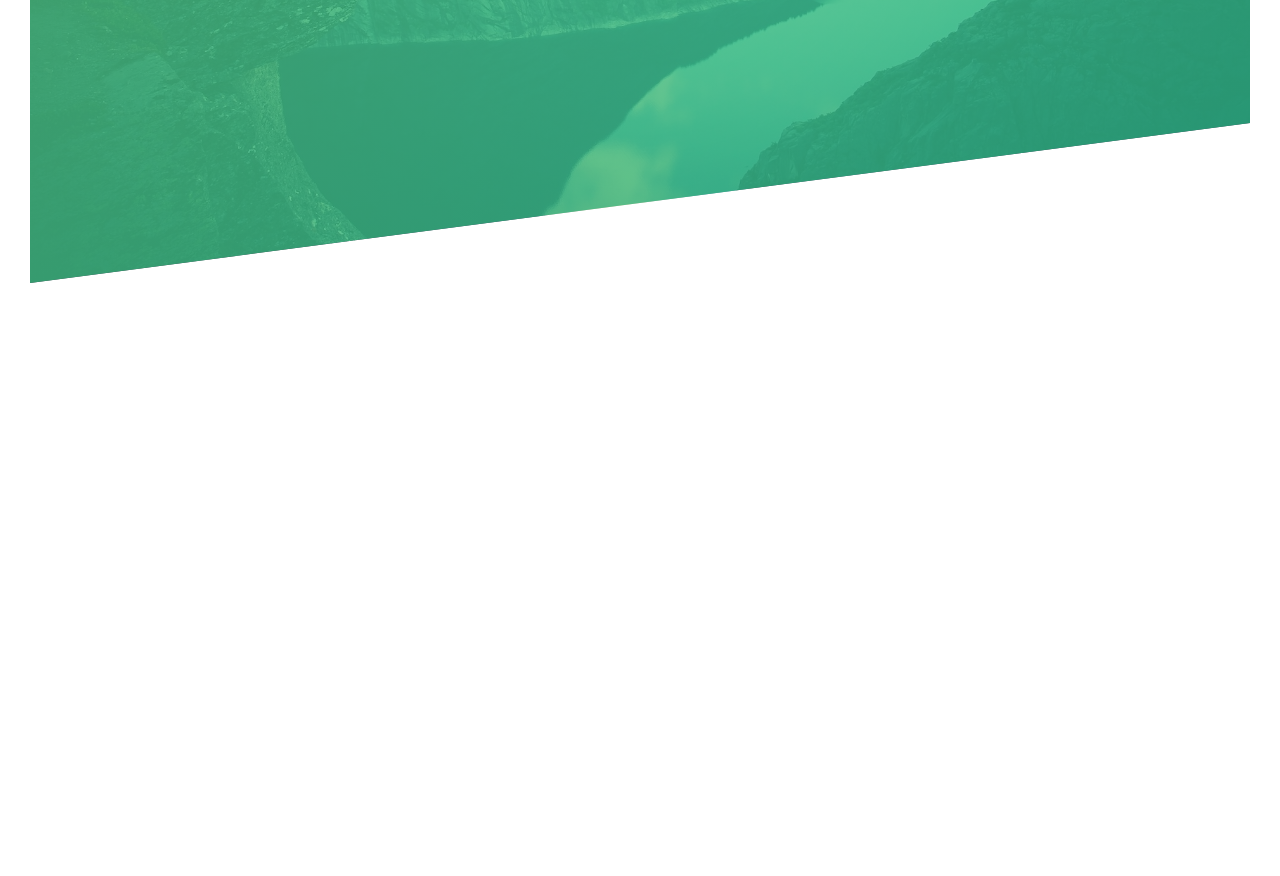
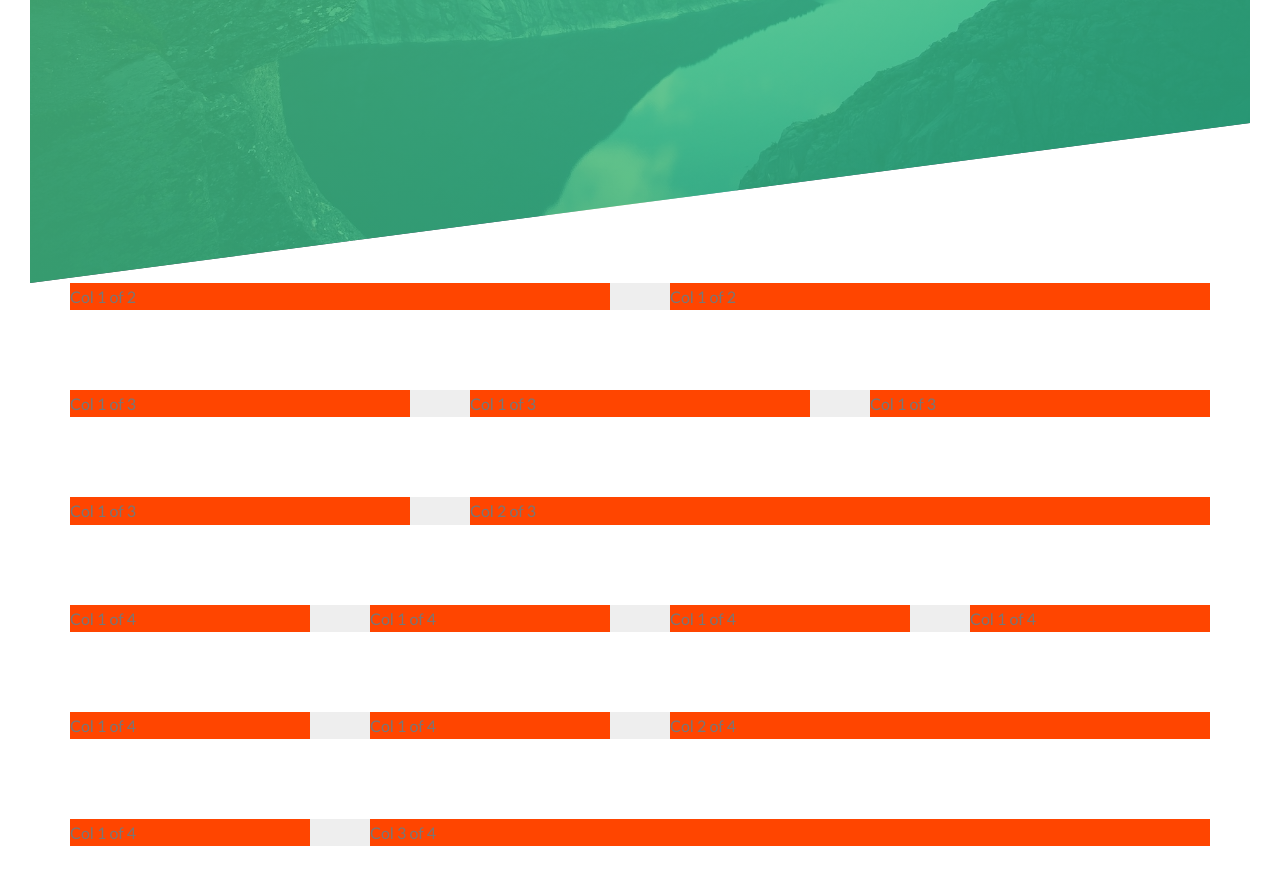
Before and after one commit to peterDijk/advanced-css-course, a website: page index.html in a window 1280 px wide. Shown: the part 507-1383 px from the top of the page. Before the commit the page ends 820 px from the top, so only its background shows below. Drawn offline with Linux system fonts and the light colour scheme.

Commit message:
float grid

```diff
--- a/index.html
+++ b/index.html
@@ -26,5 +26,78 @@
         <a href="#" class="btn btn--white btn--animated">Discover our tours</a>
       </div>
     </header>
+
+    <section class="grid-test">
+    <div class="row">
+      <div class="col-1-of-2">
+        Col 1 of 2
+      </div>
+      <div class="col-1-of-2">
+        Col 1 of 2
+      </div>
+    </div>
+
+    <div class="row">
+      <div class="col-1-of-3">
+        Col 1 of 3
+      </div>
+      <div class="col-1-of-3">
+        Col 1 of 3
+      </div>
+      <div class="col-1-of-3">
+        Col 1 of 3
+      </div>
+    </div>
+
+    <div class="row">
+      <div class="col-1-of-3">
+        Col 1 of 3
+      </div>
+      <div class="col-2-of-3">
+        Col 2 of 3
+      </div>
+    </div>
+
+    <div class="row">
+      <div class="col-1-of-4">
+        Col 1 of 4
+      </div>
+      <div class="col-1-of-4">
+        Col 1 of 4
+      </div>
+      <div class="col-1-of-4">
+        Col 1 of 4
+      </div>
+      <div class="col-1-of-4">
+        Col 1 of 4
+      </div>
+    </div>
+
+    <div class="row">
+      <div class="col-1-of-4">
+        Col 1 of 4
+      </div>
+      <div class="col-1-of-4">
+        Col 1 of 4
+      </div>
+      <div class="col-2-of-4">
+        Col 2 of 4
+      </div>
+    </div>
+
+    <div class="row">
+      <div class="col-1-of-4">
+        Col 1 of 4
+      </div>
+      <div class="col-3-of-4">
+        Col 3 of 4
+      </div>
+    </div>
+
+
+    </section>
+
+
+
   </body>
 </html>
--- a/sass/abstracts/_mixins.scss
+++ b/sass/abstracts/_mixins.scss
@@ -0,0 +1,7 @@
+@mixin clearfix {
+  &::after {
+    content: '';
+    display: table;
+    clear: both;
+  }
+}
--- a/sass/abstracts/_variables.scss
+++ b/sass/abstracts/_variables.scss
@@ -1,4 +1,4 @@
-
+// COLOURS
 $color-primary: #7ed56f;
 $color-primary-light: #55c57a;
 $color-primary-dark: #28b485;
@@ -6,3 +6,8 @@ $color-primary-dark: #28b485;
 $color-gray-dark: #777;
 $color-white: #fff;
 $color-black: #000;
+
+// GRID
+$grid-width: 114rem;
+$gutter-vertical: 8rem;
+$gutter-horizontal: 6rem;
--- a/sass/base/_typography.scss
+++ b/sass/base/_typography.scss
@@ -5,6 +5,7 @@ body {
   line-height: 1.7;
   color: $color-gray-dark;
   padding: 3rem;
+  font-size: 1.6rem;
 }
 
 .heading-primary {
--- /dev/null
+++ b/sass/layout/_grid.scss
@@ -0,0 +1,45 @@
+.row {
+  max-width: $grid-width;
+  background-color: #eee;
+  margin: 0 auto;
+
+  &:not(:last-child) {
+    margin-bottom: $gutter-vertical;
+  }
+
+  @include clearfix;
+
+  [class^="col-"] {
+    background-color: orangered;
+    float: left;
+
+    &:not(:last-child) {
+      margin-right: $gutter-horizontal;
+    }
+  }
+
+  .col-1-of-2 {
+    width: calc((100% - #{$gutter-horizontal}) / 2);
+  }
+
+  .col-1-of-3 {
+    width: calc((100% - 2 * #{$gutter-horizontal}) / 3);
+  }
+
+  .col-1-of-4 {
+    width: calc((100% - 3 * #{$gutter-horizontal}) / 4);
+  }
+
+  .col-2-of-3 {
+    width: calc(2 * ((100%  - 2 * #{$gutter-horizontal}) / 3 ) + #{$gutter-horizontal});
+  }
+
+  .col-2-of-4 {
+    width: calc(2 * ((100% - 3 * #{$gutter-horizontal}) / 4) + #{$gutter-horizontal});
+  }
+
+  .col-3-of-4 {
+    width: calc(3 * ((100% - 3 * #{$gutter-horizontal}) / 4) + 2 * #{$gutter-horizontal})
+  }
+
+}
--- a/sass/main.scss
+++ b/sass/main.scss
@@ -11,5 +11,6 @@
 @import "components/button";
 
 @import "layout/header";
+@import "layout/grid";
 
 @import "pages/home";
```
Also changed, not shown: css/style.css.
